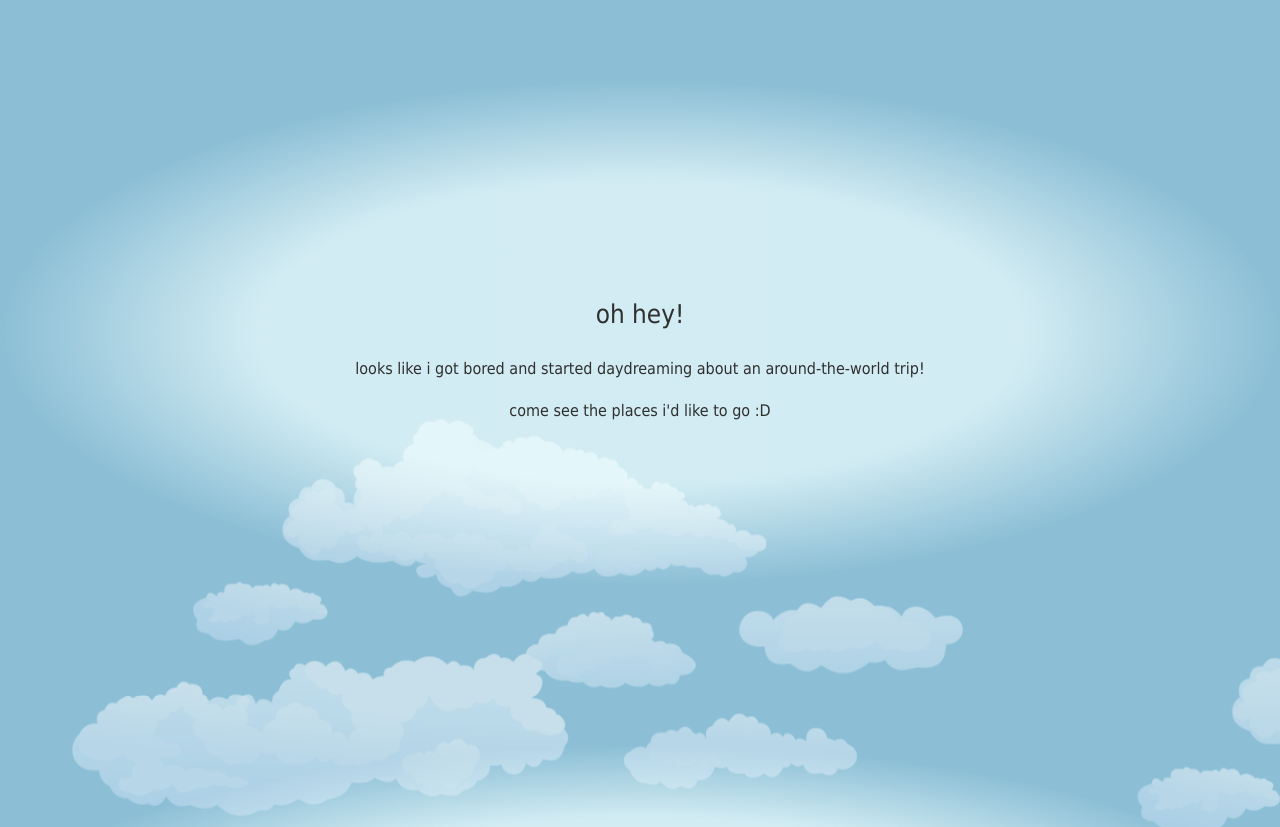
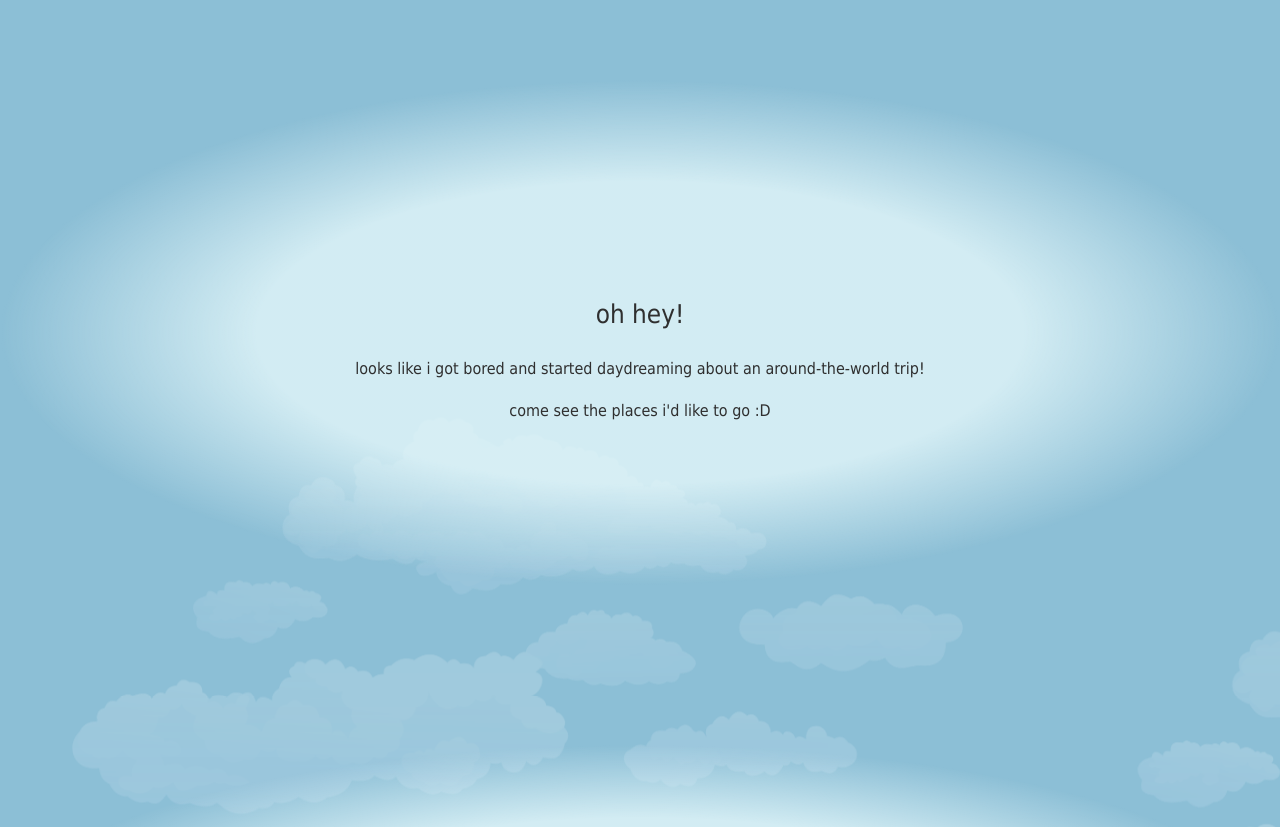
Before and after one commit to louisdiep/devsoc-application, a plain HTML site: page index.html in a window 1280 px wide. Shown: the top 827 px of the page. Drawn offline with Linux system fonts and the light colour scheme.

Commit message:
add blur at top and bottom of sky

```diff
--- a/css/styles.css
+++ b/css/styles.css
@@ -44,7 +44,7 @@ html {
   grid-area: 1/1;
   display: flex;
   flex-flow: column wrap;
-  justify-content: space-evenly;
+  justify-content: flex-start;
   align-items: flex-start;
   overflow: hidden;
   width: 200vw;
@@ -54,6 +54,12 @@ html {
   object-fit: cover;
   animation: moveUp var(--d) linear infinite;
   /* border: 1px solid red;  */
+  -webkit-mask-image: linear-gradient(to bottom, transparent, black 20%, black 95%, transparent);
+  mask-image: linear-gradient(to bottom, transparent, black 20%, black 95%, transparent);
+  -webkit-mask-repeat: no-repeat;
+  mask-repeat: no-repeat;
+  -webkit-mask-size: 100% 100%;
+  mask-size: 100% 100%;
 }
 
 #sky-wrapper .sky:nth-child(2) {
```
